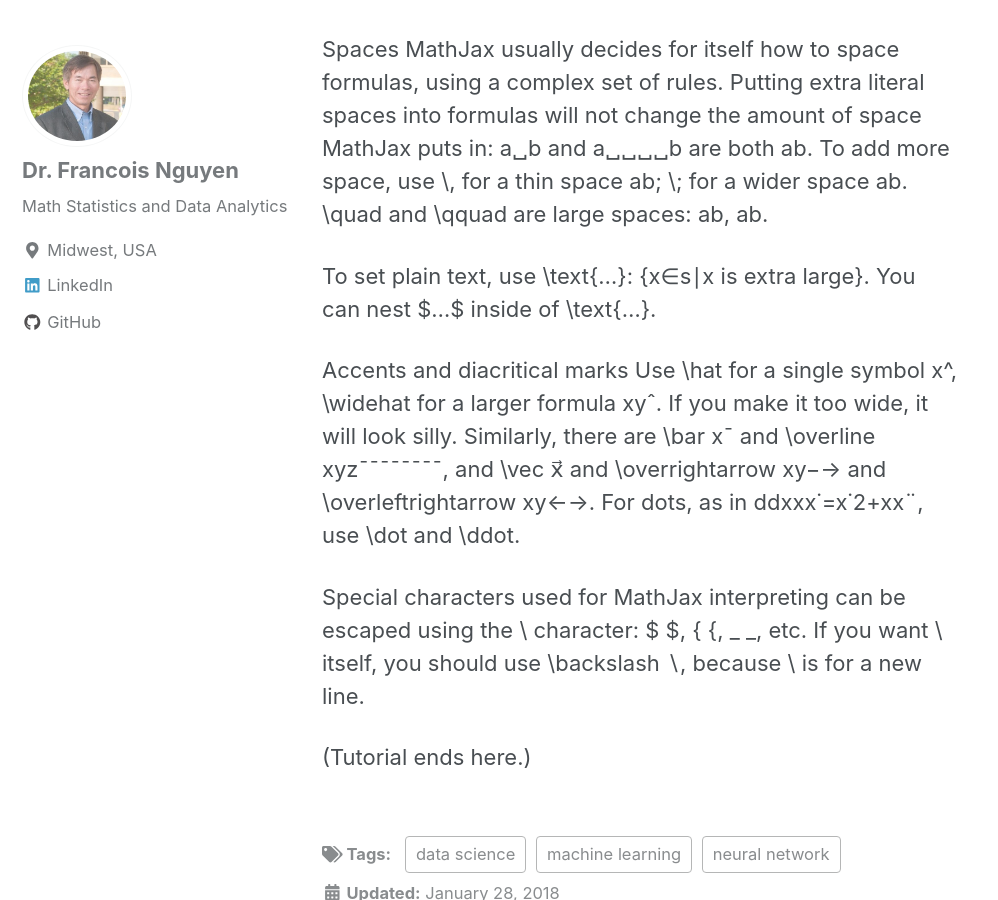
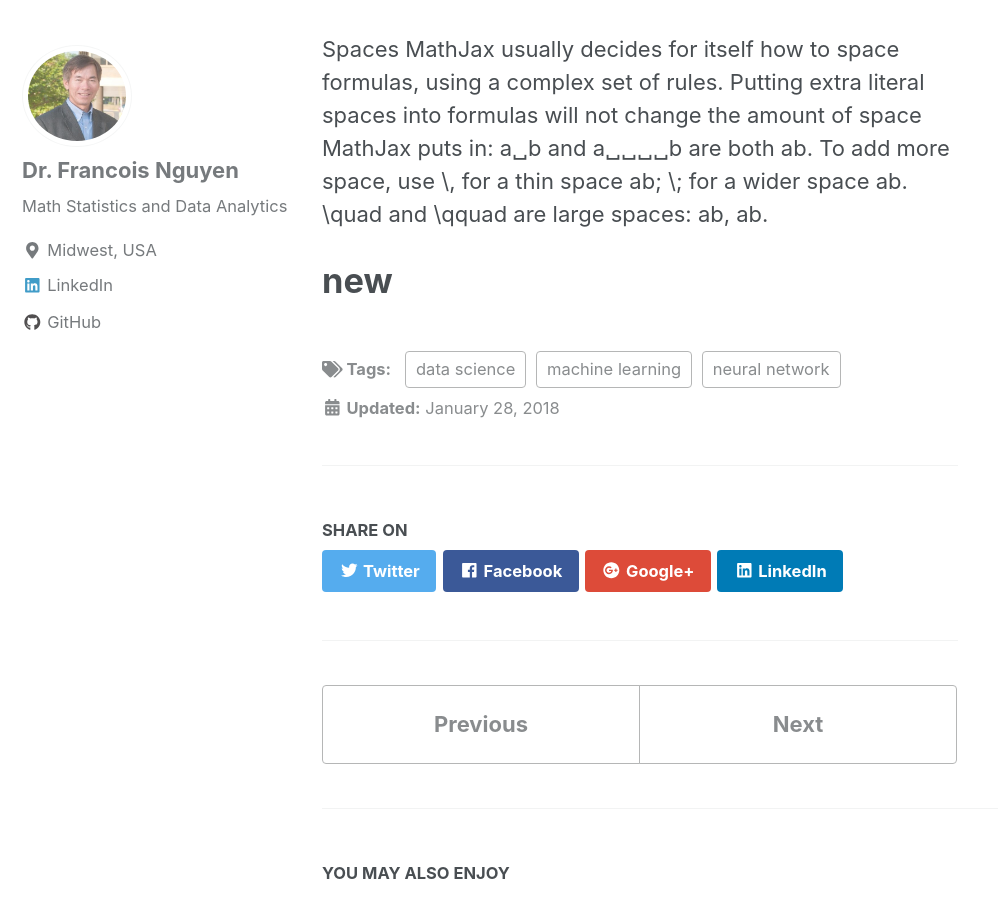
Before and after one commit to drwin18/drwin18.github.io, a Jekyll site: the page built from _posts/2018-07-20-ftn4.md, in a window 1280 px wide and 900 px high, scrolled down 4087 px. Shown: the whole window, without its empty margins (0-998 px from the left). Built offline with Jekyll 4.4.1, drawn with Linux system fonts in a browser that asks for light colours; nearby versions of some CDN libraries; formulas are drawn with MathJax 3.

Commit message:
Update 2018-07-20-ftn4.md

```diff
--- a/_posts/2018-07-20-ftn4.md
+++ b/_posts/2018-07-20-ftn4.md
@@ -71,10 +71,4 @@ Detexify lets you draw a symbol on a web page and then lists the TEX symbols tha
 
 Spaces MathJax usually decides for itself how to space formulas, using a complex set of rules. Putting extra literal spaces into formulas will not change the amount of space MathJax puts in: a␣b and a␣␣␣␣b are both ab. To add more space, use \, for a thin space ab; \; for a wider space ab.  \quad and \qquad are large spaces: ab, ab.
 
-To set plain text, use \text{…}: {x∈s∣x is extra large}. You can nest $…$ inside of \text{…}.
-
-Accents and diacritical marks Use \hat for a single symbol x^, \widehat for a larger formula xyˆ. If you make it too wide, it will look silly. Similarly, there are \bar x¯ and \overline xyz¯¯¯¯¯¯¯¯, and \vec x⃗  and \overrightarrow xy−→ and \overleftrightarrow xy←→. For dots, as in ddxxx˙=x˙2+xx¨, use \dot and \ddot.
-
-Special characters used for MathJax interpreting can be escaped using the \ character: \$ $, \{ {, \_ _, etc. If you want \ itself, you should use \backslash ∖, because \\ is for a new line.
-
-(Tutorial ends here.)
+# new
```
